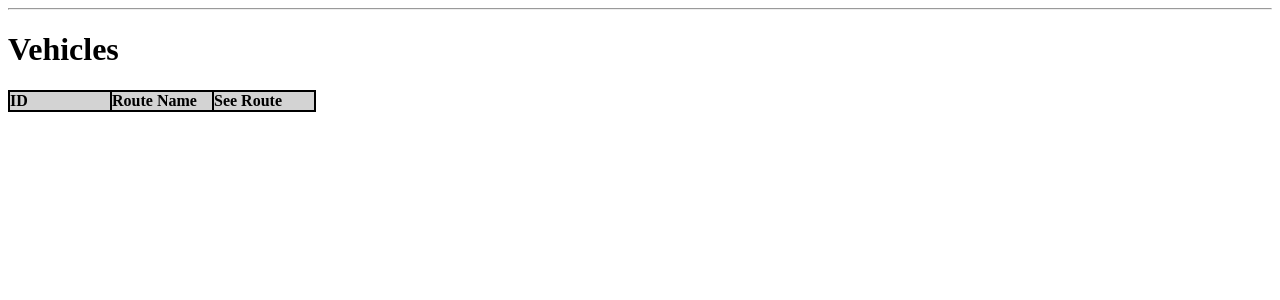
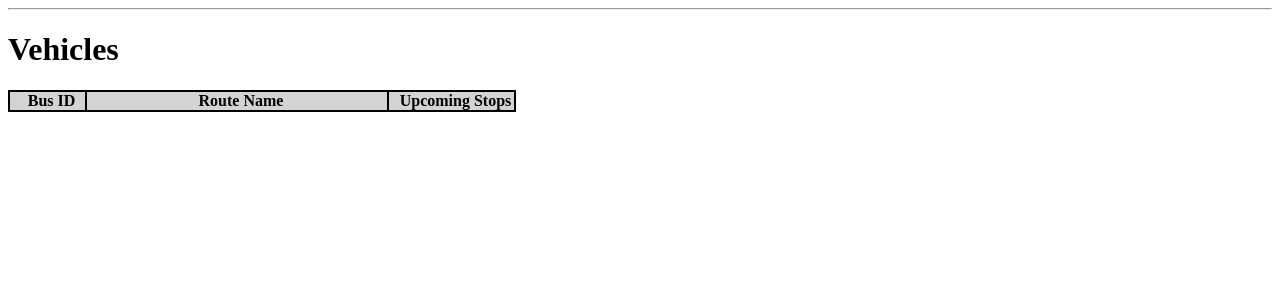
Before and after one commit to Team-6-CMSC447-SP-24/MTA_App, a Flask app: page / in a window 1280 px wide. Shown: the part 63-363 px from the top of the page. Run offline with Flask 3, Linux system fonts and the light colour scheme; parts of the project's set-up code (start-up, migrations or seed data) failed here and were passed over.

Commit message:
Bare bones landing page

```diff
--- a/app.py
+++ b/app.py
@@ -1,11 +1,26 @@
 from flask import Flask, render_template, request, url_for, flash, redirect, abort
 from api_utils import *
 
+def ParseVehicles(currentVehicles: list[Vehicle]) -> list[dict[str, str]]:
+    tableInfo = []
+    for vehicle in currentVehicles:
+        thisId = vehicle.id
+        thisRouteName = getRouteName(vehicle.routeId)
+        tableInfo.append({'id': thisId, 'name': thisRouteName})
+    return tableInfo
+
+rtVehicles = getRealTimeVehiclePositions()
+# showAllVehicles(rtVehicles)
+vehiclesTable = ParseVehicles(rtVehicles)
+# rtTrips = getRealTimeTripUpdates()
+# showAllTrips(rtTrips)
+
+
+
 app = Flask(__name__)
-
 @app.route('/')
 def index():
-    return render_template('index.html')
+    return render_template('index.html', vehicles=vehiclesTable)
 
 if __name__ == "__main__":
     app.run(debug=True)
--- a/templates/base.html
+++ b/templates/base.html
@@ -39,14 +39,19 @@
             float: left;
             display: table-column;
             border: 1px solid #000000;
-            width: 100px;
-            padding: 5;
+            width: 300px;
+        }
+        .div-table-id-col {
+            float: left;
+            display: table-column;
+            border: 1px solid #000000;
+            width: 75px;
         }
         .div-table-col {
             float: left;
             display: table-column;
             border: 1px solid #000000;
-            width: 100px;
+            width: 125px;
         }
     </style>
 </head>
--- a/templates/index.html
+++ b/templates/index.html
@@ -5,10 +5,18 @@
     <h1>{% block title %} Vehicles {% endblock %}</h1>
     <div class="div-table">
         <div class="div-table-row">
-        <div class="div-table-name-col" style="font-weight: bold;">ID</div>
-        <div  class="div-table-col" style="font-weight: bold">Route Name</div>
-        <div  class="div-table-col" style="font-weight: bold">See Route</div>
+        <div class="div-table-id-col" style="font-weight: bold; text-align: center">&ensp;Bus ID</div>
+        <div  class="div-table-name-col" style="font-weight: bold; text-align: center">&ensp;Route Name</div>
+        <div  class="div-table-col" style="font-weight: bold; text-align: center">&ensp;Upcoming Stops</div>
         </div>
 
+        {% for vehicle in vehicles %}
+        <div>
+            <div class="div-table-id-col">&ensp;{{ vehicle['id'] }}</div>
+            <div class="div-table-name-col">&ensp;{{ vehicle['name'] }}</div>
+            <div class="div-table-col">&ensp;<a href="https://www.google.com">See route</a></div>
         </div>
+        {% endfor %}
+
+    </div>
 {% endblock %}
```
